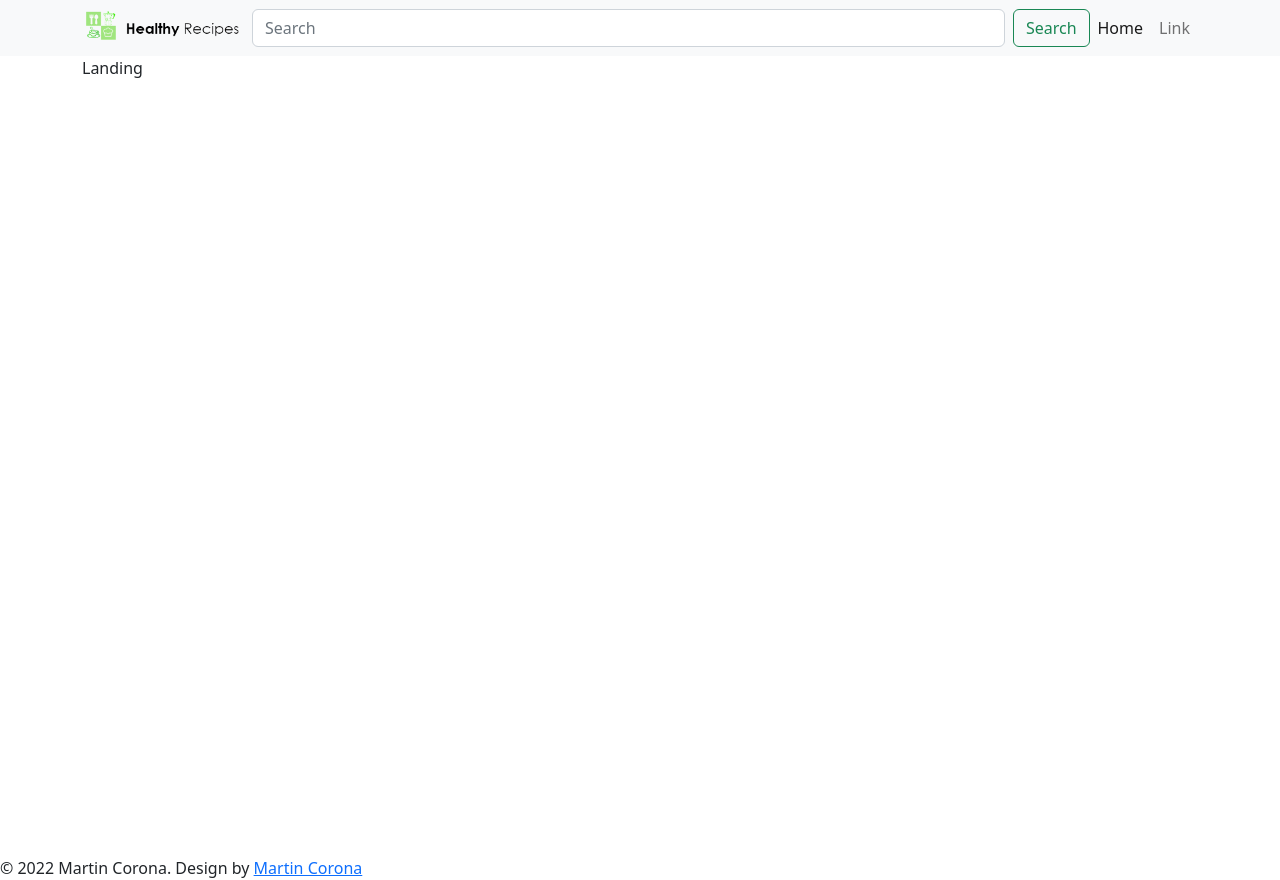
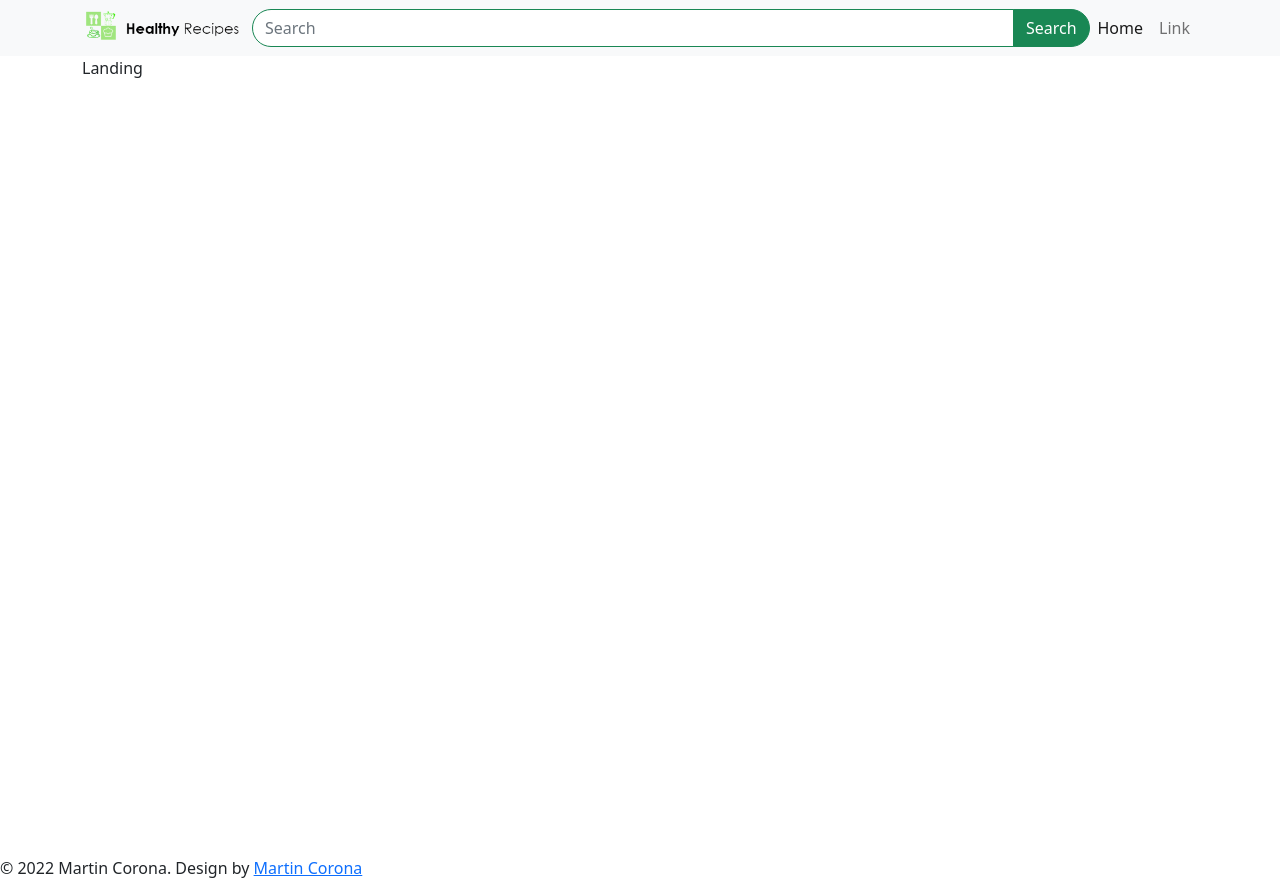
Before and after one commit to martincorona007/Healthy-Recipes, a React (Create React App) app in the folder front-end/: page / in a window 1280 px wide. Built offline with nearby package versions, Linux system fonts and the light colour scheme.

Commit message:
front-end add input style

```diff
--- a/front-end/src/components/header/Header.tsx
+++ b/front-end/src/components/header/Header.tsx
@@ -14,8 +14,11 @@ function Header() {
           <button className="navbar-toggler" type="button" data-bs-toggle="collapse" data-bs-target="#navbarSupportedContent" aria-controls="navbarSupportedContent" aria-expanded="false" aria-label="Toggle navigation">
             <span className="navbar-toggler-icon"></span>
           </button>
-          <input className="form-control me-2 ms-2" type="search" placeholder="Search" aria-label="Search" />
-          <button className="btn btn-outline-success" type="submit">Search</button>
+          <div className="input-group">
+            <input className="form-control  border-success ms-2 custom-search-input color-b" type="search" placeholder="Search" aria-label="Search"></input>
+            <button className="btn btn-success custom-search-button" type="submit">Search</button>
+          </div>
+
         </form>
 
 
--- a/front-end/src/index.css
+++ b/front-end/src/index.css
@@ -19,8 +19,18 @@ code {
   border: 1px solid red;
 }
 .color-b{
-  border: 1px solid blue;
+  border: 1px solid blue ;
 }
+/*Header ================================= */
+
+.custom-search-input{
+  border-radius: 30px 0px 0px 30px !important;
+}
+.custom-search-button{
+  border-radius: 0px 30px 30px 0px !important;
+}
+
+/*================================= */
 /* XSmall devices*/
 @media (min-width: 319px) {
   .size-image{
```
Also changed, not shown: front-end/src/components/landing/Landing.tsx (added, +10 -0 lines), front-end/package.json (line endings or trailing spaces), front-end/src/App.tsx (line endings or trailing spaces), front-end/src/components/footer/Footer.tsx (line endings or trailing spaces), front-end/src/index.tsx (line endings or trailing spaces), 2 other files (tests, documents, lock files or other folders).
